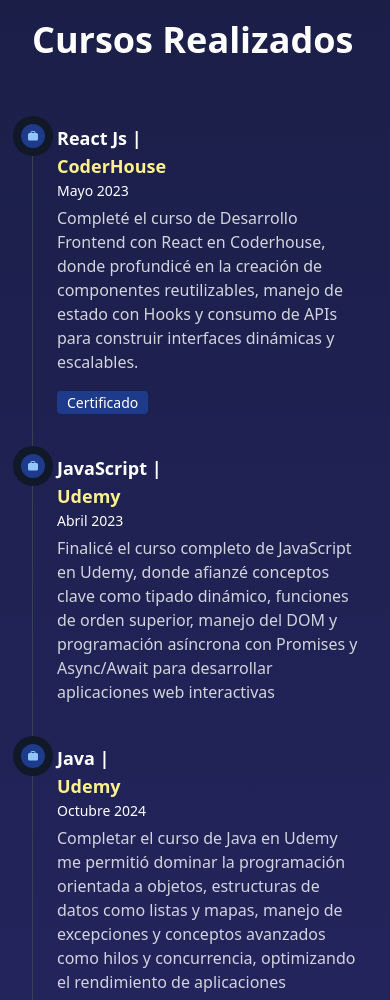
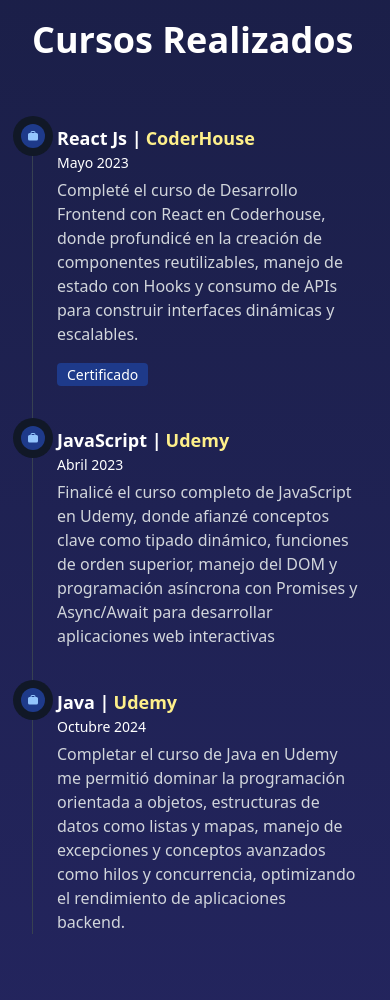
Before and after one commit to schadri/portfolio-tailwind-main, a plain HTML site: page index.html in a window 390 px wide. Shown: the part 1540-2540 px from the top of the page. Drawn offline with nearby package versions, Linux system fonts and the light colour scheme.

Commit message:
arreglos responsive

```diff
--- a/index.html
+++ b/index.html
@@ -186,7 +186,7 @@
             </p>
 
             <p>
-              donde me especializo en el diseño y la implementación de
+              Donde me especializo en el diseño y la implementación de
               soluciones tecnológicas. Me considero una persona responsable y
               proactiva, siempre dispuesta a asumir nuevos desafíos y a trabajar
               en equipo para alcanzar los mejores resultados. Mi pasión por la
@@ -236,15 +236,10 @@
                 </svg>
               </span>
               <h3
-                class="flex flex-col md:flex-row justify-start md:items-center mb-1 text-lg font-semibold text-white [&>strong]:text-yellow-200 [&>strong]:font-semibold md:[&>strong]:px-1 md:[&>span]:mx-2"
+                class="flex flex-nowrap justify-start items-center mb-1 text-lg font-semibold text-white [&>strong]:text-yellow-200 [&>strong]:font-semibold gap-x-1"
               >
                 React Js |
-                <strong> CoderHouse</strong>
-                <!-- <span
-                  class="w-fit bg-blue-900 text-white text-sm font-medium me-2 px-2.5 py-0.5 rounded"
-                >
-                  Actualidad
-                </span> -->
+                <strong>CoderHouse</strong>
               </h3>
               <time
                 class="block mb-2 text-sm font-medium leading-none text-white"
@@ -285,7 +280,7 @@
                 </svg>
               </span>
               <h3
-                class="flex flex-col md:flex-row justify-start md:items-center mb-1 text-lg font-semibold text-white [&>strong]:text-yellow-200 [&>strong]:font-semibold md:[&>strong]:px-1 md:[&>span]:mx-2"
+                class="flex flex-nowrap justify-start items-center mb-1 text-lg font-semibold text-white [&>strong]:text-yellow-200 [&>strong]:font-semibold gap-x-1"
               >
                 JavaScript |
                 <strong> Udemy</strong>
@@ -320,7 +315,7 @@
                 </svg>
               </span>
               <h3
-                class="flex flex-col md:flex-row justify-start md:items-center mb-1 text-lg font-semibold text-white [&>strong]:text-yellow-200 [&>strong]:font-semibold md:[&>strong]:px-1 md:[&>span]:mx-2"
+                class="flex flex-nowrap justify-start items-center mb-1 text-lg font-semibold text-white [&>strong]:text-yellow-200 [&>strong]:font-semibold gap-x-1"
               >
                 Java |
                 <strong> Udemy</strong>
```
